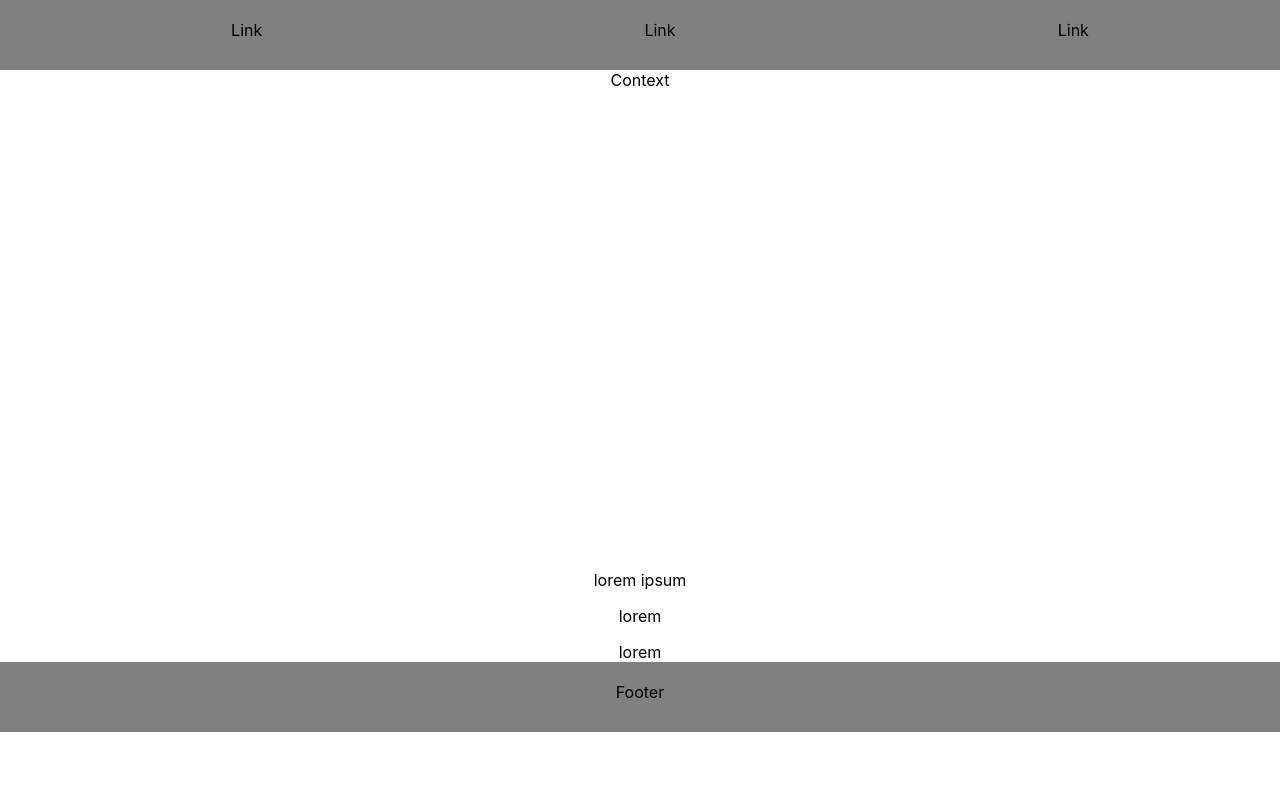
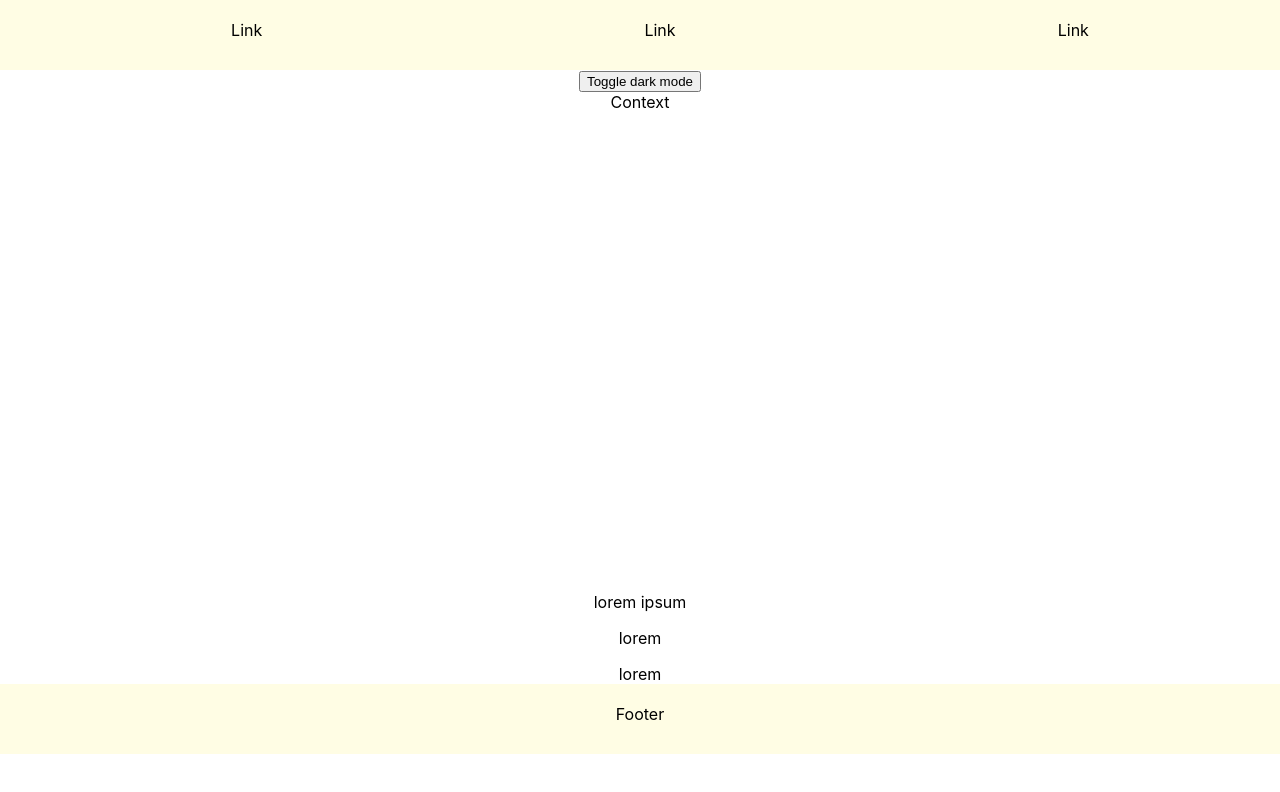
Before and after one commit to justyna-zielkowska/react-first-app, a React (Create React App) app: page / in a window 1280 px wide. Shown: the top 792 px of the page. Built offline with nearby package versions, Linux system fonts and the light colour scheme.

Commit message:
Added toggle dark mode

```diff
--- a/src/contextExample/App.js
+++ b/src/contextExample/App.js
@@ -5,21 +5,21 @@ import Main from "./Main";
 import Content from "./Content";
 import Article from "./Article";
 import Footer from "./Footer";
-import { theme } from "./Theme";
+import { themeDark, themeLight } from "./Theme";
 import { ThemeContext } from "./ThemeContext";
 
 const Appp = () => {
 
-
+    const [isDarkMode, setIsDarkMode] = useState(false)
 
     return (
         <>
-        <ThemeContext.Provider value={theme}>
+        <ThemeContext.Provider value={{themeDark, themeLight, isDarkMode}}>
         <Header>
             <Navigation/>
-            {/* <h1 style={{paddingTop: "21px"}}>CONTEXT</h1> */}
         </Header>
         <Main>
+        <button onClick={()=>setIsDarkMode(!isDarkMode)}>Toggle dark mode</button>
             <Content>
                 <Article/>
             </Content>
--- a/src/contextExample/Footer.js
+++ b/src/contextExample/Footer.js
@@ -11,9 +11,11 @@ const style = {
 
 const Footer = () => {
 
-const theme = useContext(ThemeContext)
+    const {themeDark, themeLight, isDarkMode} = useContext(ThemeContext);
     return (
-        <div style={{...style, backgroundColor: theme.colors.brandPrimary}}>
+        <div style={{...style, backgroundColor: isDarkMode
+            ? themeDark.colors.backgroundColor
+            : themeLight.colors.backgroundColor}}>
            Footer
         </div>
     )
--- a/src/contextExample/Header.js
+++ b/src/contextExample/Header.js
@@ -11,10 +11,12 @@ paddingTop: "20px"
 
 const Header = ({children}) => {
 
-    const theme = useContext(ThemeContext);
+    const {themeDark, themeLight, isDarkMode} = useContext(ThemeContext);
 
     return (
-        <div style={{...style, backgroundColor: theme.colors.brandPrimary}}>
+        <div style={{...style, backgroundColor: isDarkMode
+        ? themeDark.colors.backgroundColor
+        : themeLight.colors.backgroundColor}}>
          {children}
         </div>
     )
--- a/src/contextExample/Theme.js
+++ b/src/contextExample/Theme.js
@@ -1,7 +1,15 @@
-export const theme = {
+export const themeLight = {
     colors: {
-        textColors: "#ff0000",
-        backgroundColor: "#C0C0C0",
+        textColor: "#808080",
+        backgroundColor: "#FFFDE4",
+        brandPrimary: "#808080"
+    }
+};
+
+export const themeDark = {
+    colors: {
+        textColor: "#808080",
+        backgroundColor: "#1C2833",
         brandPrimary: "#808080"
     }
 }
```
